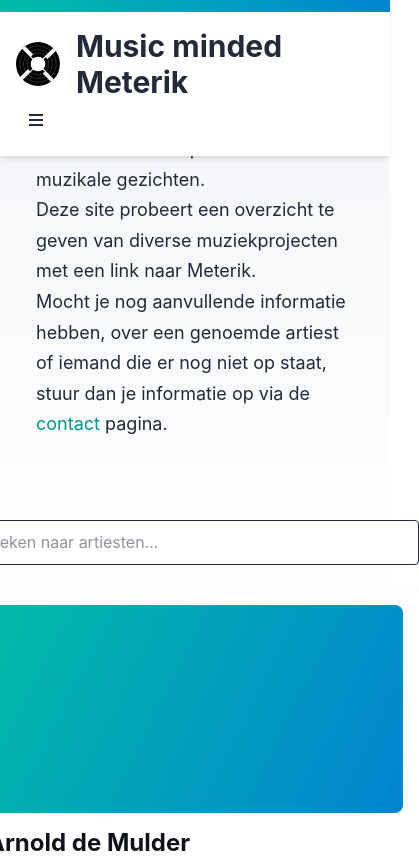
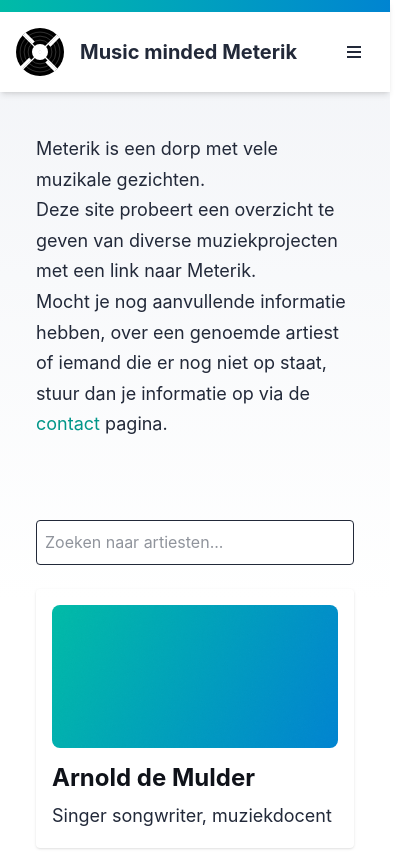
Before and after one commit to Martijn-W84/musicmindedmeterik, an Astro site: page / in a window 390 px wide. Shown: the top 861 px of the page, 419 px wide, since content can reach past the window. Built offline with nearby package versions, Linux system fonts and the light colour scheme; Astro itself is replaced by a stand-in of ours.

Commit message:
Changed some styling

```diff
--- a/src/components/Artists.astro
+++ b/src/components/Artists.astro
@@ -34,7 +34,7 @@ const serializedArtists = artists.map((artist) => ({
 <div class="flex flex-col items-center w-full max-w-6xl mx-auto">
   <input
     placeholder="Zoeken naar artiesten..."
-    class="border p-2 mb-6 rounded bg-white w-md max-w-md"
+    class="border p-2 mb-6 rounded bg-white w-full md:w-md max-w-md"
     type="text"
     id="search_input"
   />
--- a/src/components/Header.astro
+++ b/src/components/Header.astro
@@ -13,7 +13,7 @@ import Logo from "../assets/logo.svg";
     >
       <div class="flex gap-4 items-center">
         <Logo width={48} height={48} fill="currentColor" />
-        <a href="/" id="title" class="text-3xl font-bold">{SITE_TITLE}</a>
+        <a href="/" id="title" class="text-xl md:text-3xl font-bold">{SITE_TITLE}</a>
       </div>
       <!-- Mobile toggle -->
       <button
```
